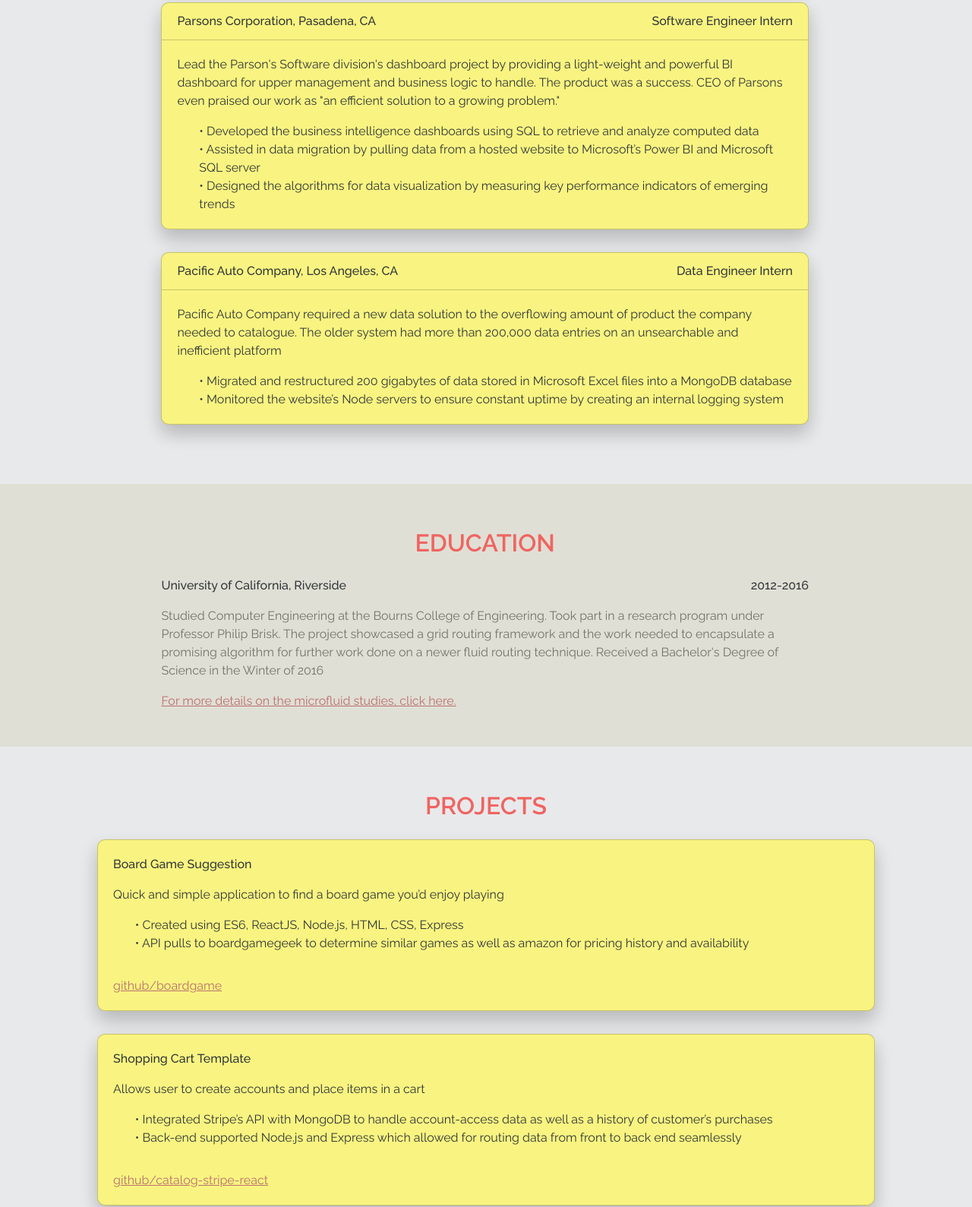
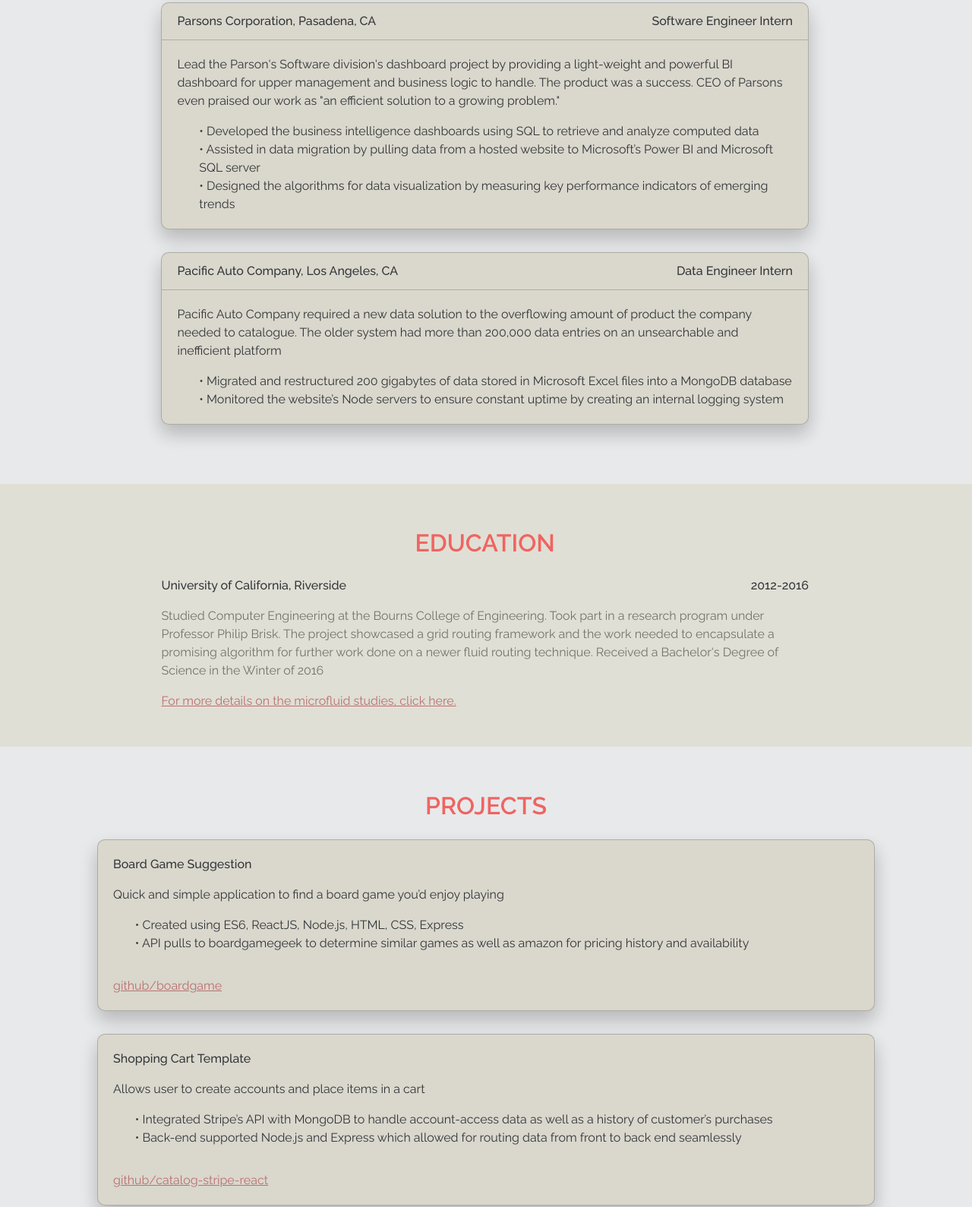
Before and after one commit to zaquille-oneil/website, a plain HTML site: page index.html in a window 1280 px wide. Shown: the part 1200-2789 px from the top of the page at 76% size. Drawn offline with nearby package versions, Linux system fonts and the light colour scheme.

Commit message:
no more yellow

```diff
--- a/strokesstyle.css
+++ b/strokesstyle.css
@@ -159,7 +159,7 @@ h2 {
 .card {
   display: flex;
   flex-direction: column;
-  background-color: #F9F481;
+  background-color: #DAD7CD;
   border: 1px solid rgba(0,0,0,.2);
   border-radius: 10px;
   margin-bottom: 30px;
@@ -168,7 +168,7 @@ h2 {
 
 .card-header {
   padding: .75rem 1.25rem;
-  background-color: #F9F481;
+  background-color: #DAD7CD;
   border-radius: 25px 25px 0px 0px;
   border-bottom: 1px solid rgba(0,0,0,.2);
 }
@@ -192,7 +192,7 @@ h4 {
 .project-card {
   display: flex;
   flex-direction: row;
-  background-color: #F9F481;
+  background-color: #DAD7CD;
   border: 1px solid rgba(0,0,0,.2);
   border-radius: 10px;
   margin-bottom: 30px;
```
